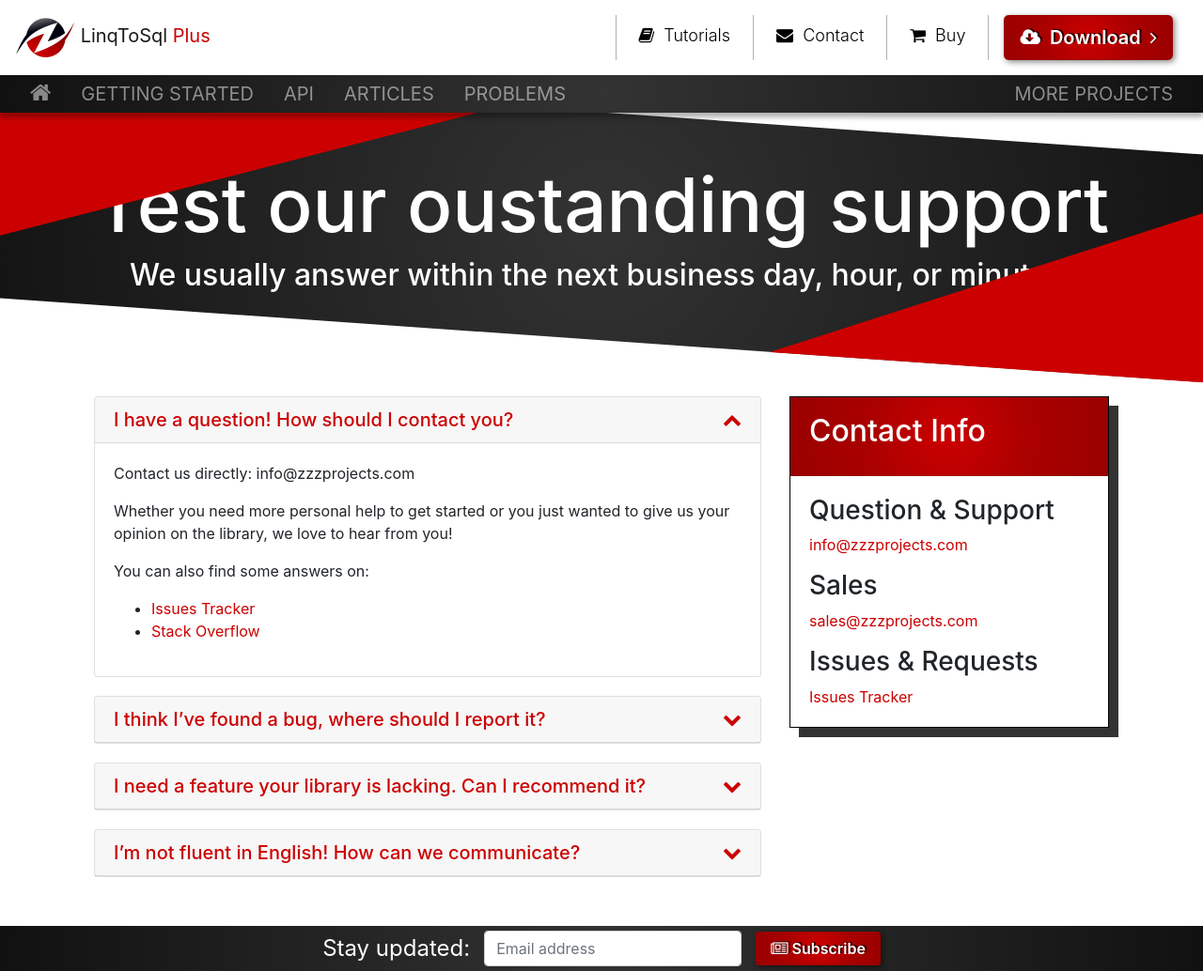
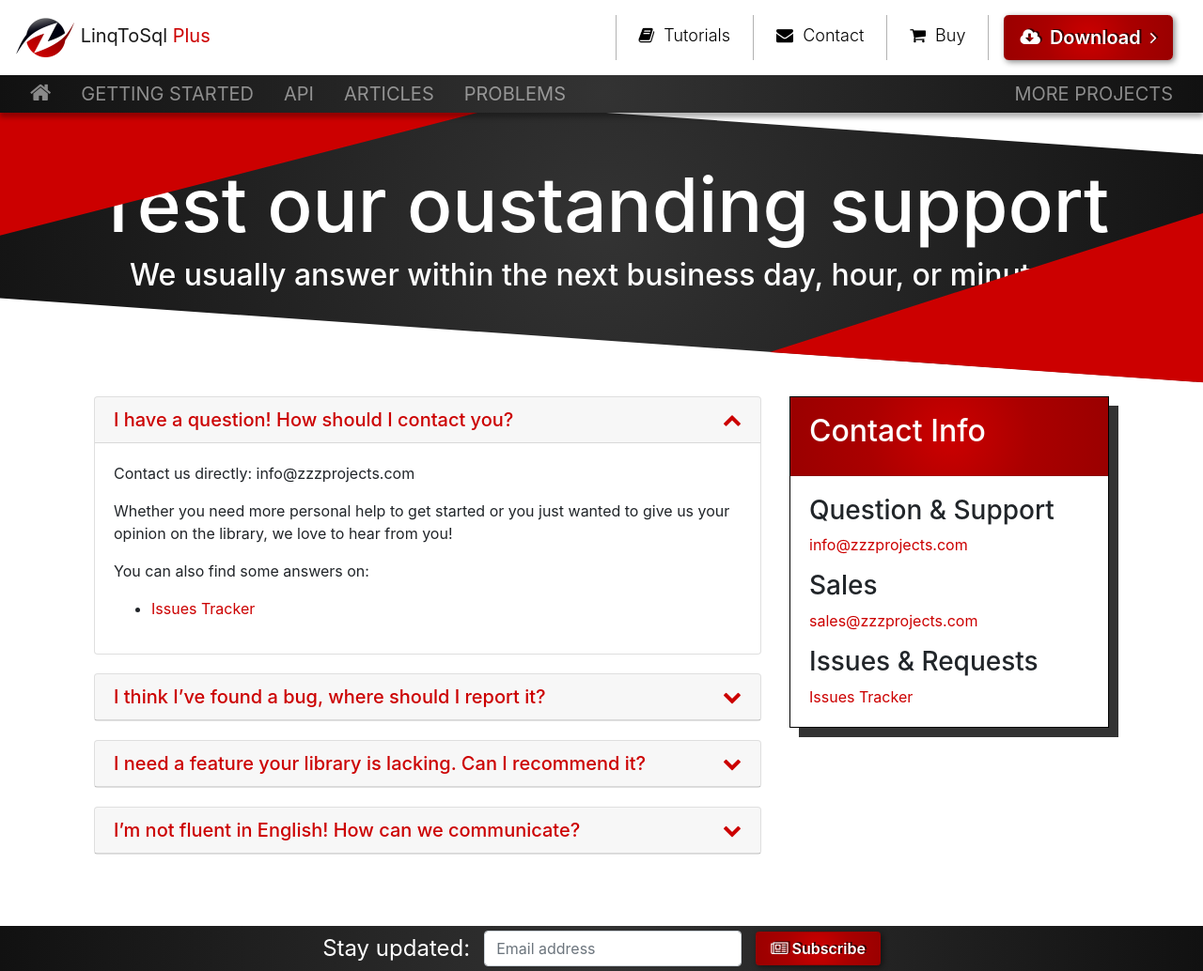
Before and after one commit to zzzprojects/LinqToSql-Plus, a Jekyll site: the page built from docs/pages/site/contact-us.md, in a window 1280 px wide and 1034 px high. Shown: the whole window at 94% size. Built offline with Jekyll 4.4.1, drawn with Linux system fonts in a browser that asks for light colours; nearby versions of some CDN libraries.

Commit message:
save change link

```diff
--- a/docs/pages/site/contact-us.md
+++ b/docs/pages/site/contact-us.md
@@ -38,11 +38,10 @@ Contact us directly: info@zzzprojects.com
 Whether you need more personal help to get started or you just wanted to give us your opinion on the library, we love to hear from you!
 
 You can also find some answers on:
-- [Issues Tracker](https://github.com/zzzprojects/EntityFramework-Extensions/issues){:target="_blank"}
-- [Stack Overflow](https://stackoverflow.com/questions/tagged/entity-framework-extensions){:target="_blank"}
+- [Issues Tracker](https://github.com/zzzprojects/LinqToSql-Plus/issues){:target="_blank"}
 
 ### I think I've found a bug, where should I report it?
-The best way to report an issue is using our [Issues Tracker](https://github.com/zzzprojects/EntityFramework-Extensions/issues){:target="_blank"}
+The best way to report an issue is using our [Issues Tracker](https://github.com/zzzprojects/LinqToSql-Plus/issues){:target="_blank"}
 
 Make sure to include:
 - Entity Framework Version
@@ -56,7 +55,7 @@ You can always contact us directly:
 - If your message contains private information
 
 ### I need a feature your library is  lacking. Can I recommend it?
-If your project requests a feature we haven’t thought of, please let us know using our [Issues Tracker](https://github.com/zzzprojects/EntityFramework-Extensions/issues){:target="_blank"}
+If your project requests a feature we haven’t thought of, please let us know using our [Issues Tracker](https://github.com/zzzprojects/LinqToSql-Plus/issues){:target="_blank"}
 
 We will develop and implement it as soon as possible, sometimes the same day. You could also contact us directly:
 
```
